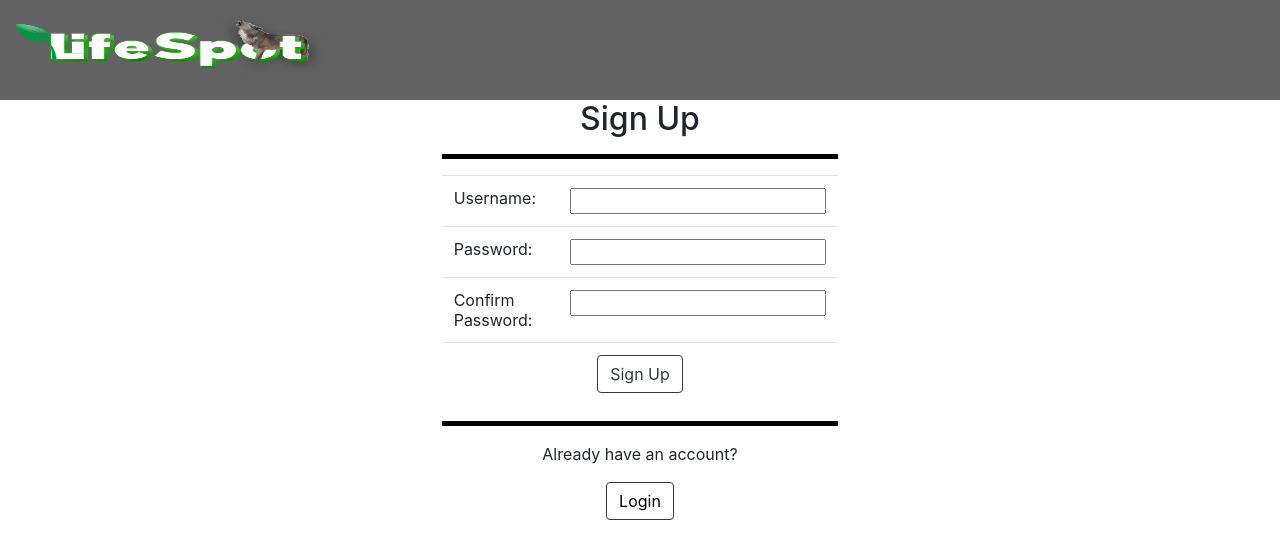
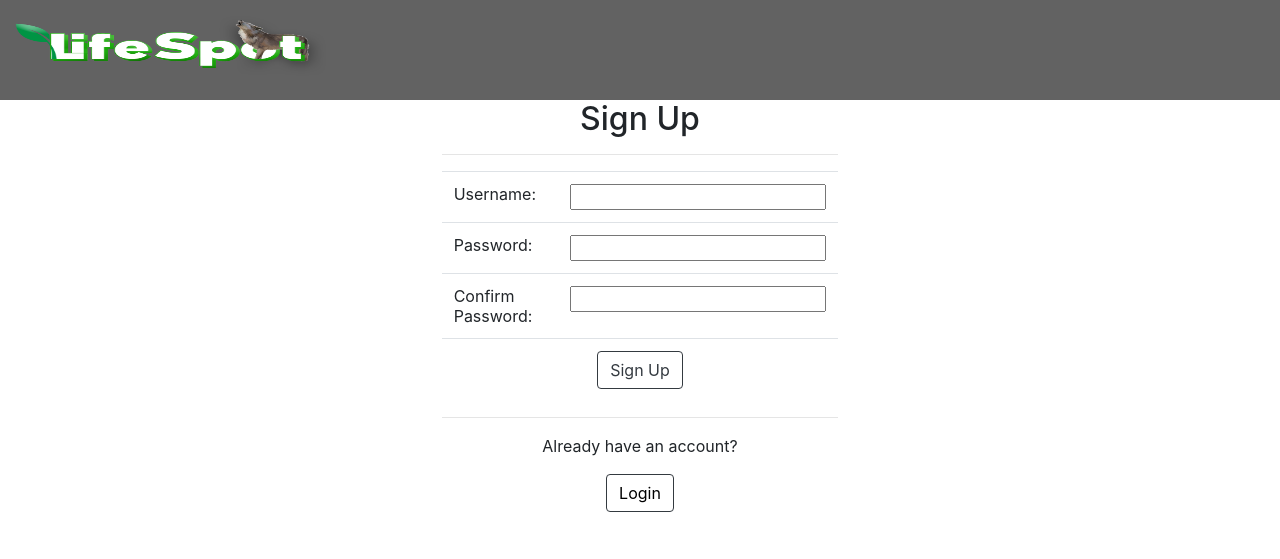
Before and after one commit to SimitTeam/LifeSpot, a PHP site: page /signUp.html in a window 1280 px wide. Shown: the top 559 px of the page. Run offline with PHP 8.4, Linux system fonts and the light colour scheme.

Commit message:
Update style.css

```diff
--- a/ver0.1/style.css
+++ b/ver0.1/style.css
@@ -52,7 +52,6 @@ a.link2:active
 {
     padding:0
 }
-hr{
-    border-color: black;
-    border-width:5px;
+.nav_color{
+    background-color:#a457e4;
 }
```
